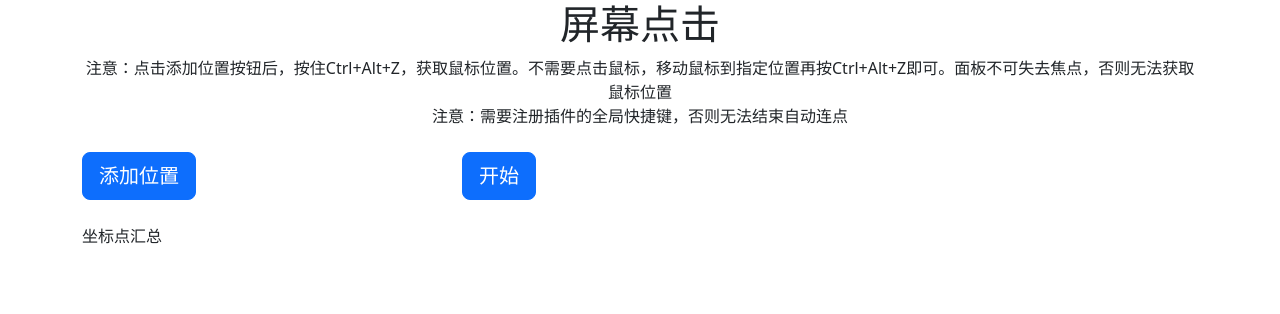
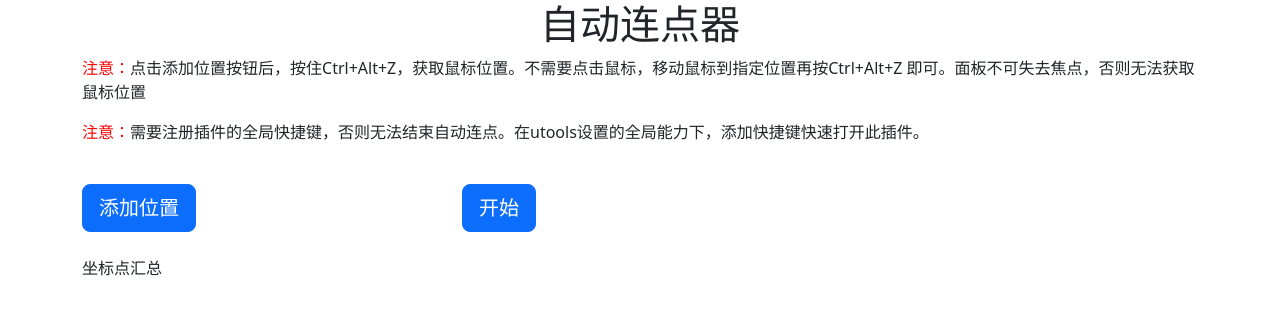
Before and after one commit to zhengpj95/utools_demo, a website: page scene_click/index.html in a window 1280 px wide. Drawn offline with Linux system fonts and the light colour scheme.

Commit message:
更新设置提示

```diff
--- a/scene_click/index.html
+++ b/scene_click/index.html
@@ -12,11 +12,12 @@
 <body>
 <div class="container">
     <div class="row text-center">
-        <h1>屏幕点击</h1>
+        <h1>自动连点器</h1>
     </div>
-    <div class="row text-center">
-        <span>注意：点击添加位置按钮后，按住Ctrl+Alt+Z，获取鼠标位置。不需要点击鼠标，移动鼠标到指定位置再按Ctrl+Alt+Z即可。面板不可失去焦点，否则无法获取鼠标位置</span>
-        <span>注意：需要注册插件的全局快捷键，否则无法结束自动连点</span>
+    <div class="row">
+        <p><span style="color:#FF0000">注意：</span>点击添加位置按钮后，按住Ctrl+Alt+Z，获取鼠标位置。不需要点击鼠标，移动鼠标到指定位置再按Ctrl+Alt+Z
+            即可。面板不可失去焦点，否则无法获取鼠标位置</p>
+        <p><span style="color:#FF0000">注意：</span>需要注册插件的全局快捷键，否则无法结束自动连点。在utools设置的全局能力下，添加快捷键快速打开此插件。</p>
     </div>
     <br>
     <div class="row">
```
